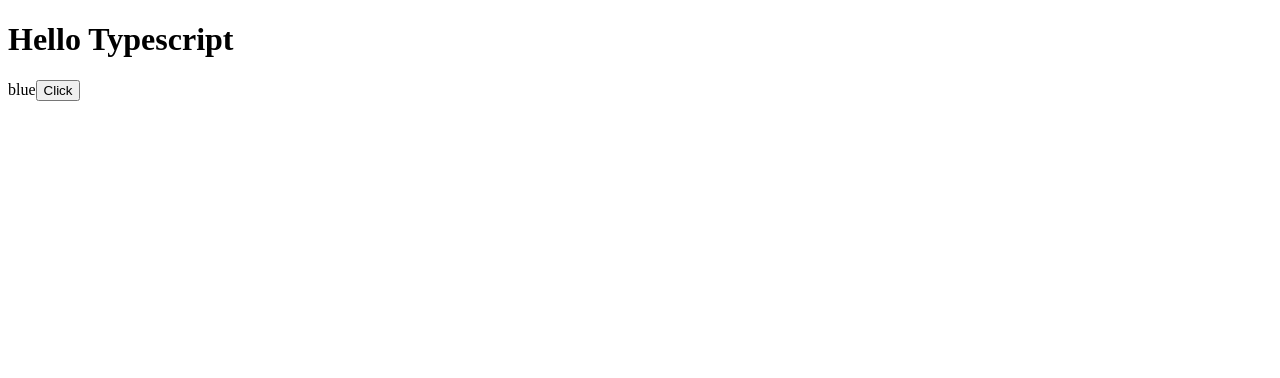
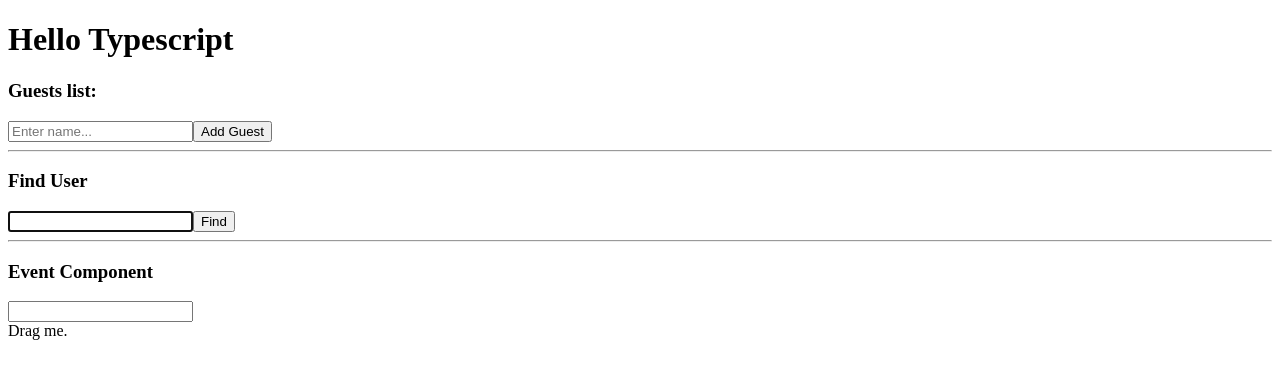
Before and after one commit to oybek703/yo-editor, a React (Create React App) app: page / in a window 1280 px wide. Shown: the top 378 px of the page. Built offline with nearby package versions, Linux system fonts and the light colour scheme.

Commit message:
props, state, events, refs reviewed with typescript

```diff
--- /dev/null
+++ b/src/events/EventComponent.tsx
@@ -0,0 +1,21 @@
+import React from 'react'
+
+const EventComponent = () => {
+    function handleChange(e: React.ChangeEvent<HTMLInputElement>) {
+        console.log(e)
+    }
+
+    function handleDrag(e: React.DragEvent<HTMLDivElement>) {
+        console.log(e.dataTransfer)
+        console.log('drag start')
+    }
+    return (
+        <div>
+            <h3>Event Component</h3>
+            <input type="text" onChange={handleChange}/>
+            <div draggable onDragStart={handleDrag}>Drag me.</div>
+        </div>
+    )
+}
+
+export default EventComponent
--- a/src/index.tsx
+++ b/src/index.tsx
@@ -1,12 +1,18 @@
 import ReactDOM from 'react-dom'
 import React from 'react'
-import Parent from './props/Parent'
+import GuestList from "./state/GuestList"
+import UserSearch from "./state/UserSearch"
+import EventComponent from "./events/EventComponent"
 
 const App = () => {
     return (
         <div>
             <h1>Hello Typescript</h1>
-            <Parent/>
+            <GuestList/>
+            <hr/>
+            <UserSearch/>
+            <hr/>
+            <EventComponent/>
         </div>
     )
 }
--- /dev/null
+++ b/src/state/GuestList.tsx
@@ -0,0 +1,22 @@
+import React, {useState} from 'react'
+
+const GuestList: React.FunctionComponent = () => {
+    const [name, setName] = useState('')
+    const [guests, setGuests] = useState<string[]>([])
+    console.log(guests)
+    function handleAddGuest() {
+        setGuests([...guests, name])
+        setName('')
+    }
+
+    return (
+        <div>
+            <h3>Guests list:</h3>
+            <input type="text" placeholder='Enter name...' value={name}
+                   onChange={({target: {value}}) => setName(value)}/>
+            <button onClick={handleAddGuest}>Add Guest</button>
+        </div>
+    )
+}
+
+export default GuestList
--- /dev/null
+++ b/src/state/UserSearch.tsx
@@ -0,0 +1,43 @@
+import React, {useEffect, useRef, useState} from 'react'
+
+interface User {
+    name: string,
+    age: number
+}
+
+type UserSearchUser = User | undefined
+
+type UserInput = HTMLInputElement | null
+
+const users = [
+    {name: 'Sarah', age: 20},
+    {name: 'Mike', age: 20},
+    {name: 'Michael', age: 20},
+]
+
+const UserSearch = () => {
+    const userRef = useRef<UserInput>(null)
+    const [name, setName] = useState<string>('')
+    const [user, setUser] = useState<UserSearchUser>()
+    function handleFindUser() {
+        const findUser = users.find(({name: userName}) => userName === name )
+        setUser(findUser)
+    }
+    useEffect(() => {
+        if(userRef.current) userRef.current.focus()
+    }, [])
+    return (
+        <div>
+            <h3>Find User</h3>
+            <input type="text" value={name} ref={userRef}
+                   onChange={({target: {value}}) => setName(value)}/>
+            <button onClick={handleFindUser}>Find</button>
+            <div>
+                {user && user.name}
+                {user && user.age}
+            </div>
+        </div>
+    )
+}
+
+export default UserSearch
```
